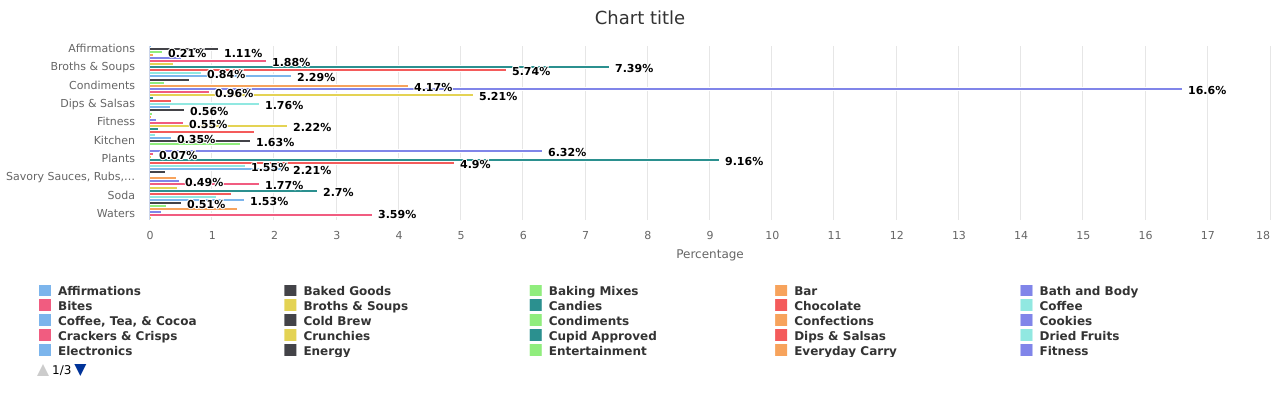
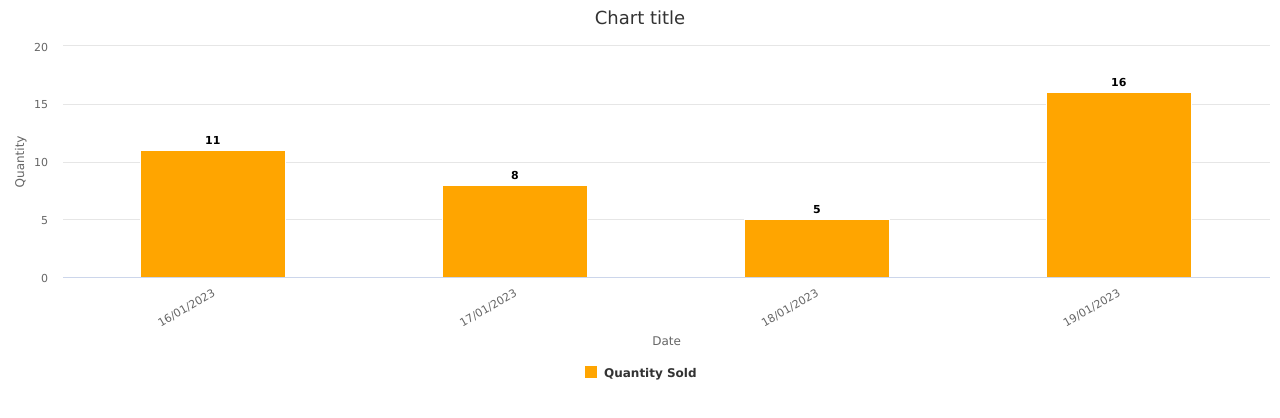
Before and after one commit to Gunjan1109/nivochartsdemo, a React (Create React App) app: page / in a window 1280 px wide. Shown: the top 418 px of the page. Built offline with nearby package versions, Linux system fonts and the light colour scheme.

Commit message:
add color in bar chart

```diff
--- a/src/App.js
+++ b/src/App.js
@@ -10,7 +10,7 @@ function App(props) {
   return (
     <>
     {/* <div style={{width: "600px", height: "500px"}}> */}
-    <InvertedBar
+    <Bar
     />
     {/* </div> */}
     {/* <Bar data={barData}/> */}
--- a/src/components/bar/options.js
+++ b/src/components/bar/options.js
@@ -2,36 +2,36 @@ import { barData } from "../../data";
 
 export const barOptions = {
   chart: {
-        type: 'column',
-
+    type: "column",
   },
   xAxis: {
-        type: 'category',
+    type: "category",
     title: {
-            text: 'Date',
+      text: "Date",
     },
     labels: {
-            rotation: -30
-        }
+      rotation: -30,
+    },
   },
   yAxis: {
     title: {
-            text: 'Quantity'
+      text: "Quantity",
     },
   },
   plotOptions: {
-        bar: {
+    column: {
+      color: "orange",
       dataLabels: {
-                enabled: true
-            }
-        }
+        enabled: true,
+      },
+    },
   },
   legend: {
     enabled: true,
-       symbolRadius: 0
+    symbolRadius: 0,
   },
   credits: {
-        enabled: false
+    enabled: false,
   },
-    series: barData
-}
+  series: barData,
+};
```
Lines whose indentation alone changed are shown as unchanged.
